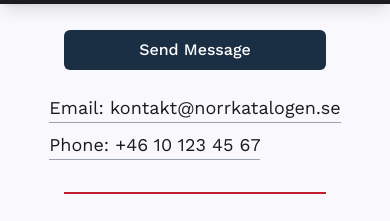
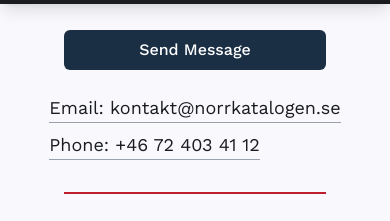
Before and after one commit to Merv1l-Fall/Norrkatalogen-web, a Next.js app: page /en/contact in a window 390 px wide. Shown: the part 840-1061 px from the top of the page. Built offline with nearby package versions, Linux system fonts and the light colour scheme; no server answers.

Commit message:
fixed a phonenumber that was wrong

```diff
--- a/src/components/sections/contact/ContactFormSection.tsx
+++ b/src/components/sections/contact/ContactFormSection.tsx
@@ -146,8 +146,8 @@ const ContactFormSection: FC<ContactFormSectionProps> = ({ dict, contactDict })
 							>
 								{contactDict.email}: kontakt@norrkatalogen.se
 							</a>
-							<a href="tel:+46101234567" className="text-lg text-gray hover:text-gray-600 border-b border-gray-400 w-max mt-2">
-								{contactDict.phone}: +46 10 123 45 67
+							<a href="tel:+46724034112" className="text-lg text-gray hover:text-gray-600 border-b border-gray-400 w-max mt-2">
+								{contactDict.phone}: +46 72 403 41 12
 							</a>
 						</div>
 					</div>
```
